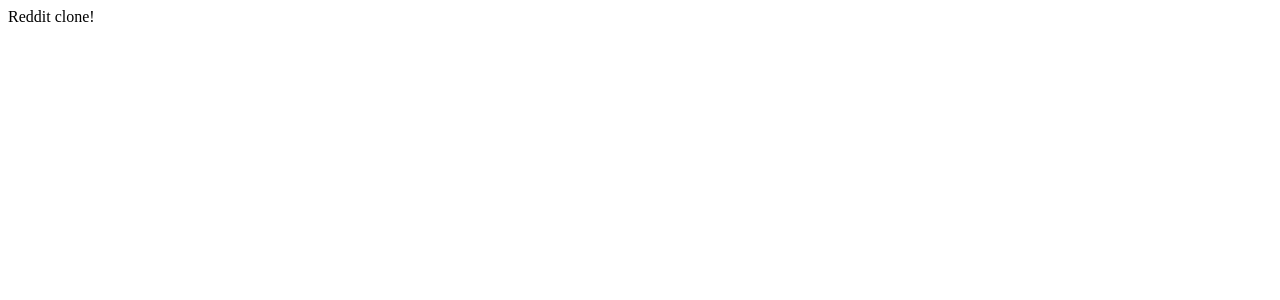
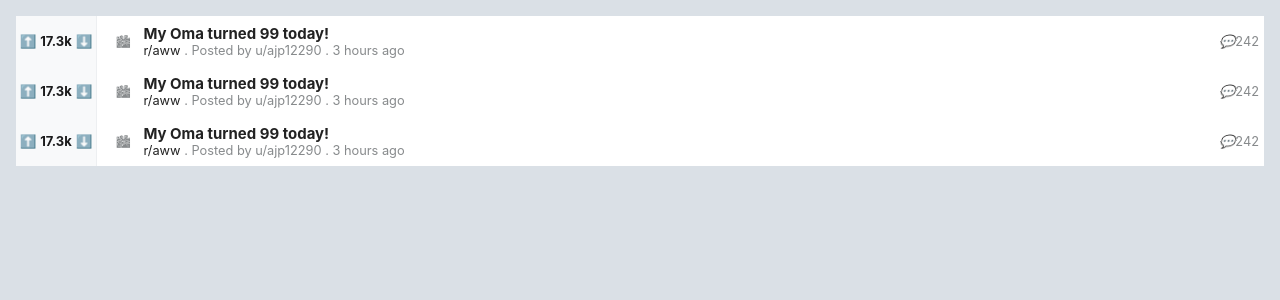
Before and after one commit to yeion7/reddit, a Next.js app: page / in a window 1280 px wide. Shown: the top 300 px of the page. Built offline with nearby package versions, Linux system fonts and the light colour scheme.

Commit message:
add: item list

```diff
--- /dev/null
+++ b/components/item.tsx
@@ -0,0 +1,147 @@
+import React from "react";
+
+const Item: React.FC = () => {
+  return (
+    <div className="container">
+      <div className="actions">
+        <button aria-label="upvote" className="vote">
+          ⬆️
+        </button>
+        <span className="count">17.3k</span>
+        <button aria-label="downvote" className="vote">
+          ⬇️
+        </button>
+      </div>
+      <div className="content">
+        <button className="preview">🏙</button>
+        <div className="info">
+          <div>
+            <h3 className="title">My Oma turned 99 today!</h3>
+            <div>
+              <a className="subreddit">r/aww</a>
+              <span role="presentation"> . </span>
+              <span>Posted by </span>
+              <a>u/ajp12290</a>
+              <span role="presentation"> . </span>
+              <span>3 hours ago</span>
+            </div>
+          </div>
+          <div>
+            <span className="comments">
+              <i>💬</i>
+              242
+            </span>
+          </div>
+        </div>
+      </div>
+
+      <style jsx>
+        {`
+          .container {
+            overflow: hidden;
+            background: #fff;
+            color: rgb(135, 138, 140);
+            cursor: pointer;
+            height: 50px;
+            display: flex;
+            flex-direction: row;
+          }
+          .container:hover {
+            border: 1px solid #898989;
+          }
+
+          .actions {
+            background: #f8f9fa;
+            flex: 0 0 36px;
+            display: flex;
+            justify-content: center;
+            flex-direction: column;
+            align-items: center;
+            border-right: 1px solid #edeff1;
+          }
+
+          .content {
+            display: flex;
+            flex-direction: row-reverse;
+            align-items: center;
+            flex: 1 1 auto;
+            padding: 3px 0;
+            font-size: 0.8em;
+            margin-left: 0.5em;
+          }
+
+          .preview {
+            height: 24px;
+            padding: 4px;
+            width: 24px;
+            flex: 0 0 24px;
+            margin: 0 8px;
+          }
+
+          .info {
+            flex: 1;
+            display: flex;
+            justify-content: space-between;
+            align-items: center;
+          }
+
+          .count {
+            color: rgb(26, 26, 27);
+            text-align: center;
+            font-size: 13px;
+            font-weight: 700;
+            word-break: normal;
+            display: none;
+            width: 32px;
+          }
+
+          .title {
+            color: #222;
+            margin: 0;
+          }
+
+          .subreddit {
+            color: #222;
+          }
+
+          .comments {
+            display: none;
+            padding: 5px;
+          }
+
+          .vote {
+            height: 24px;
+            width: 24px;
+          }
+          button {
+            background: transparent;
+            border: none;
+            color: inherit;
+            cursor: pointer;
+            padding: initial;
+          }
+          a:hover {
+            text-decoration: underline;
+          }
+
+          @media (min-width: 425px) {
+            .actions {
+              flex-direction: row;
+            }
+            .comments {
+              display: initial;
+            }
+            .count {
+              display: initial;
+            }
+            .content {
+              flex-direction: row;
+            }
+          }
+        `}
+      </style>
+    </div>
+  );
+};
+
+export default Item;
--- a/pages/index.tsx
+++ b/pages/index.tsx
@@ -1,8 +1,28 @@
 import React from "react";
 import { NextPage } from "next";
+import Item from "../components/item";
 
 const Home: NextPage = () => {
-  return <div>Reddit clone!</div>;
+  return (
+    <div style={{ padding: "1em" }}>
+      <Item></Item>
+      <Item></Item>
+      <Item></Item>
+      <style jsx global>{`
+        * {
+          box-sizing: border-box;
+        }
+        body {
+          font-family: -apple-system, BlinkMacSystemFont, "Segoe UI", Roboto,
+            Helvetica, Arial, sans-serif, "Apple Color Emoji", "Segoe UI Emoji",
+            "Segoe UI Symbol";
+          background: #dae0e6;
+          font-size: 16px;
+          margin: 0;
+        }
+      `}</style>
+    </div>
+  );
 };
 
 export default Home;
```
